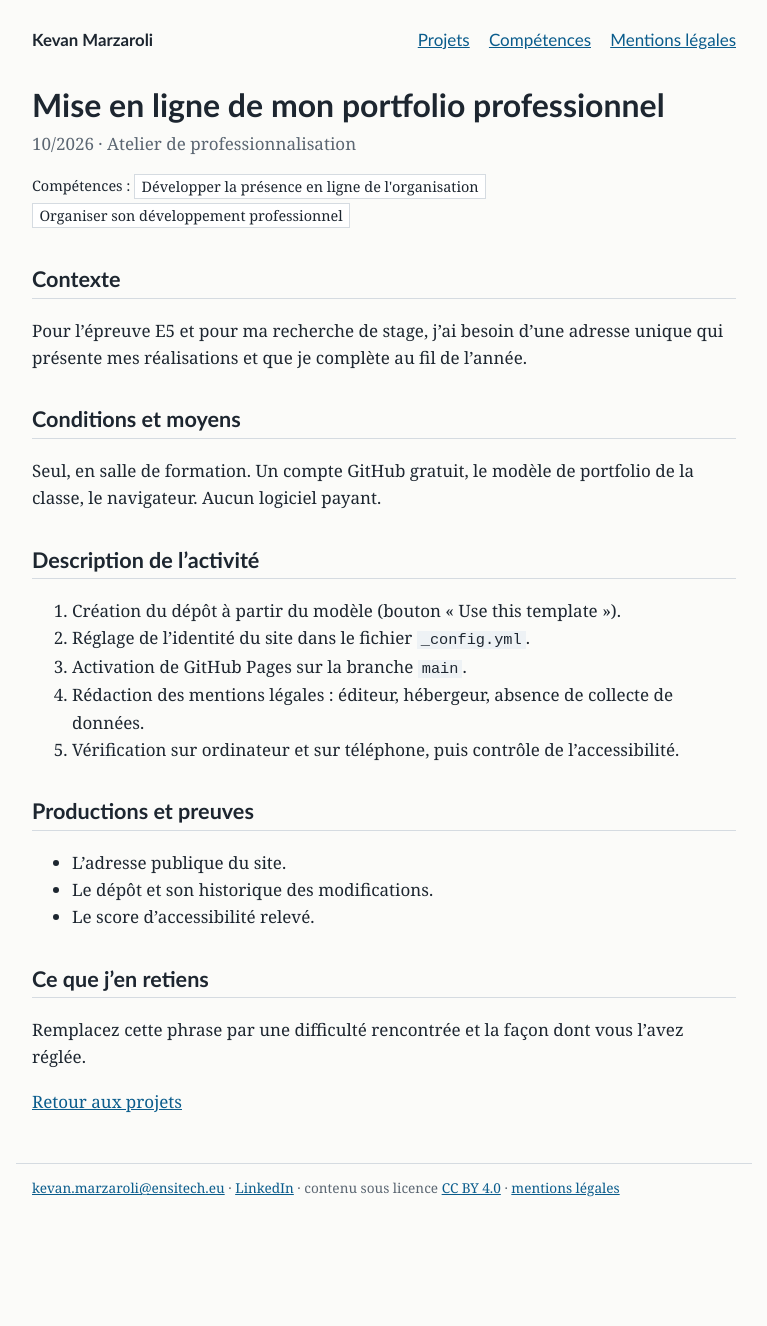
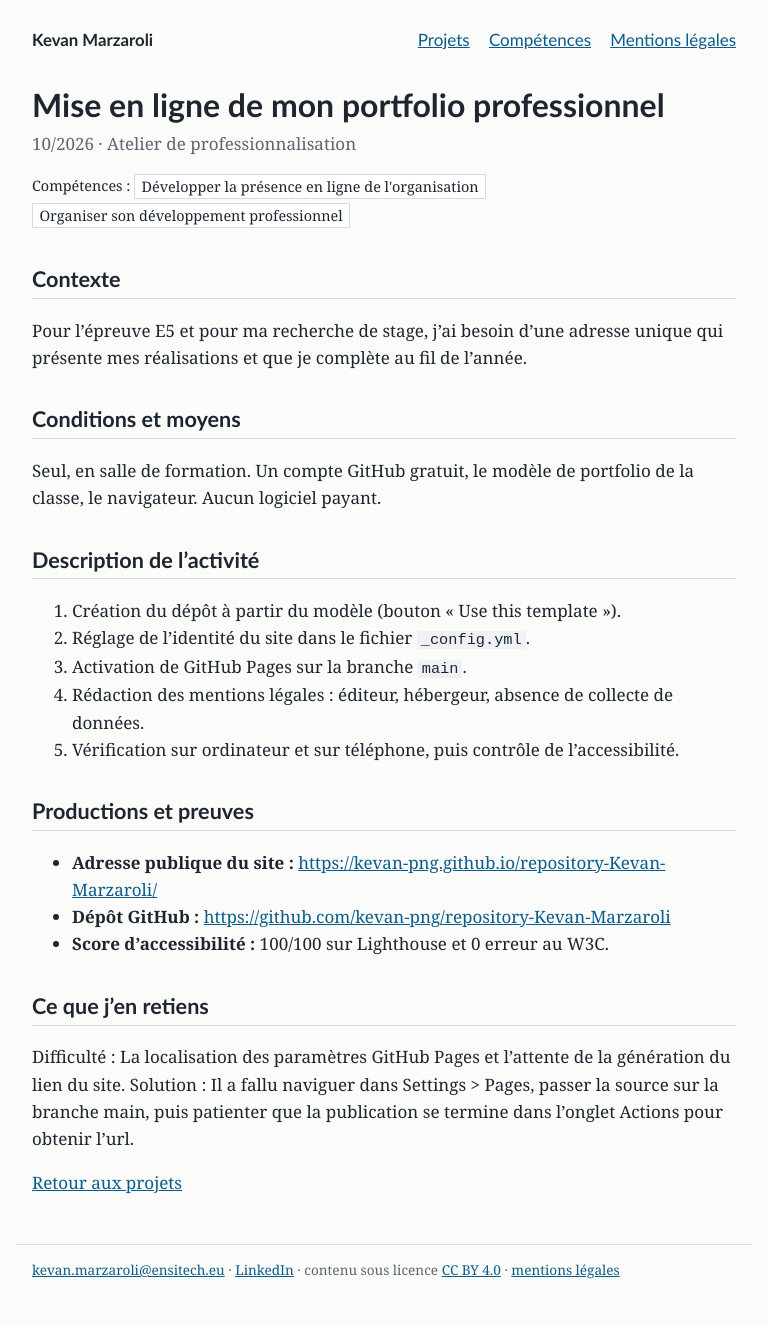
Before and after one commit to kevan-png/repository-Kevan-Marzaroli, a Jekyll site: the page built from _projets/2026-10-mon-portfolio.md, in a window 1280 px wide. Shown: the whole page, without its empty margins (256-1023 px from the left). Built offline with Jekyll 4.4.1, drawn with Linux system fonts in a browser that asks for light colours; before the commit the page ends 1245 px from its top, so only the background shows below that.

Commit message:
Enhance project documentation with links and insights
Updated project documentation with public site address, GitHub repository link, accessibility score, and a section on difficulties encountered and solutions.

```diff
--- a/_projets/2026-10-mon-portfolio.md
+++ b/_projets/2026-10-mon-portfolio.md
@@ -24,10 +24,11 @@ Seul, en salle de formation. Un compte GitHub gratuit, le modèle de portfolio d
 
 ## Productions et preuves
 
-- L'adresse publique du site.
-- Le dépôt et son historique des modifications.
-- Le score d'accessibilité relevé.
+- **Adresse publique du site :** [https://kevan-png.github.io/repository-Kevan-Marzaroli/](https://kevan-png.github.io/repository-Kevan-Marzaroli/)
+- **Dépôt GitHub :** [https://github.com/kevan-png/repository-Kevan-Marzaroli](https://github.com/kevan-png/repository-Kevan-Marzaroli)
+- **Score d'accessibilité :** 100/100 sur Lighthouse et 0 erreur au W3C.
 
 ## Ce que j'en retiens
 
-Remplacez cette phrase par une difficulté rencontrée et la façon dont vous l'avez réglée.
+Difficulté : La localisation des paramètres GitHub Pages et l'attente de la génération du lien du site.
+Solution : Il a fallu naviguer dans Settings > Pages, passer la source sur la branche main, puis patienter que la publication se termine dans l'onglet Actions pour obtenir l'url.
```
